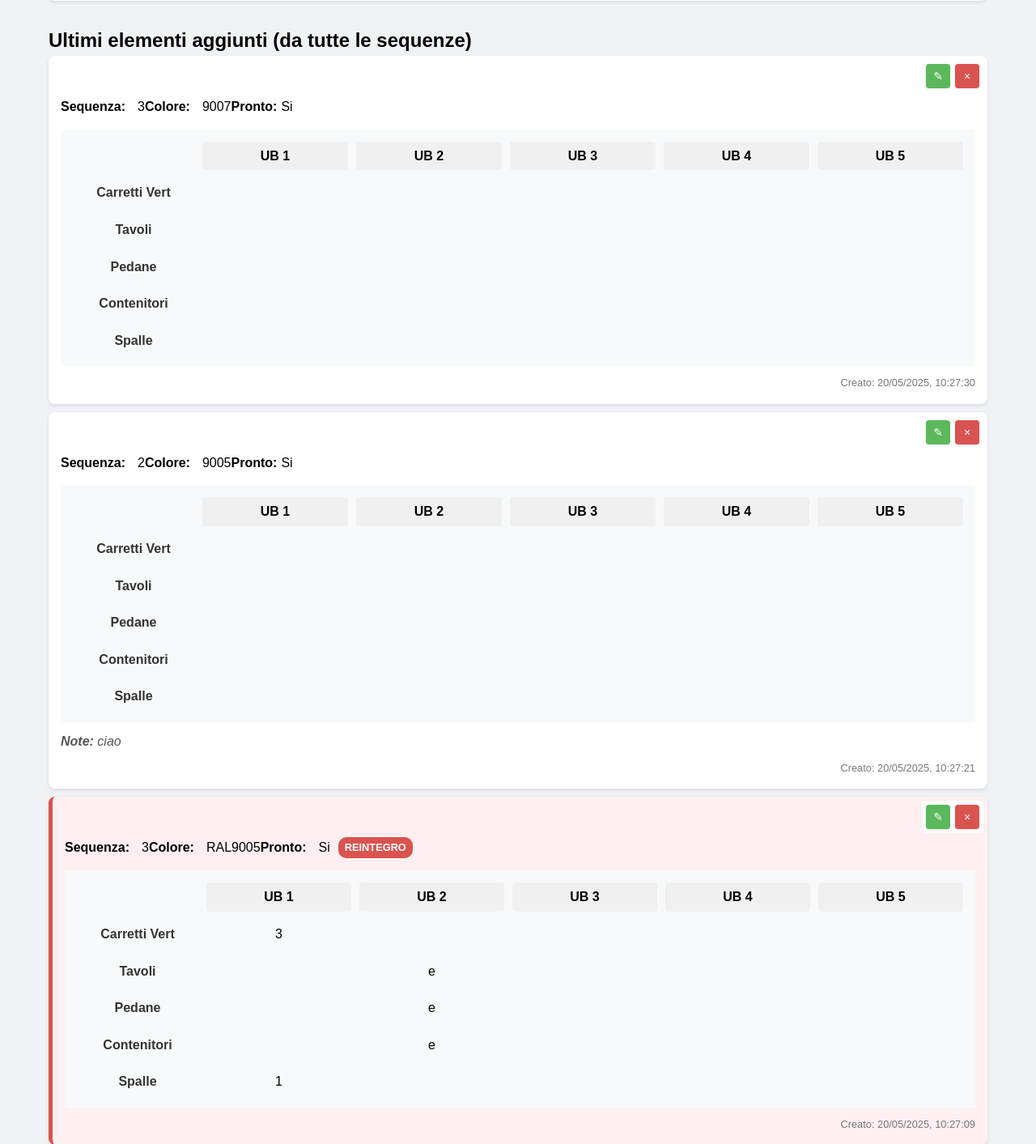
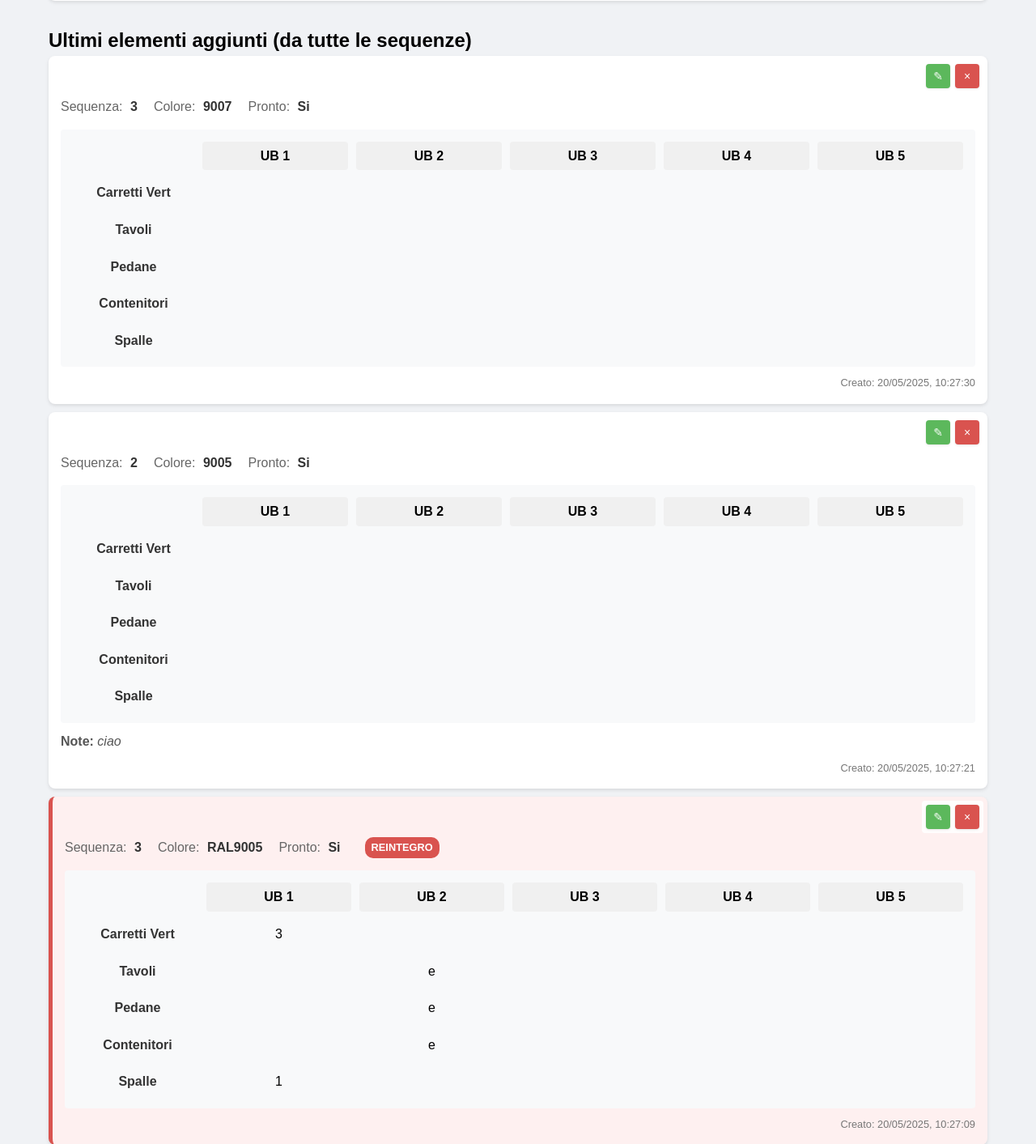
Before and after one commit to therealmrcolor/Programma-Estetica, a Flask app: page / in a window 1280 px wide. Shown: the part 833-2246 px from the top of the page at 81% size. Run offline with Flask 3, Linux system fonts and the light colour scheme; data comes from the database, SQL or seed files in the repository; data that the repository does not hold is empty.

Commit message:
Fix modifica, aggiunta modifca sequenza, scritte più visibili

```diff
--- a/static/script.js
+++ b/static/script.js
@@ -86,9 +86,9 @@ document.addEventListener('DOMContentLoaded', function() {
                         <button class="delete-btn" onclick="deleteItem(${item.sequenza}, ${item.id})">×</button>
                     </div>
                     <div class="item-info">
-                        <span>Sequenza:</span> ${item.sequenza}
-                        <span>Colore:</span> ${item.colore}
-                        <span>Pronto:</span> ${item.pronto}
+                        <span><span class="info-label">Sequenza:</span> <span class="info-value">${item.sequenza}</span></span>
+                        <span><span class="info-label">Colore:</span> <span class="info-value">${item.colore}</span></span>
+                        <span><span class="info-label">Pronto:</span> <span class="info-value">${item.pronto}</span></span>
                         ${item.reintegro === 'Si' ? '<span class="reintegro-badge">REINTEGRO</span>' : ''}
                     </div>
                     <div class="item-grid">
@@ -114,7 +114,7 @@ document.addEventListener('DOMContentLoaded', function() {
                         <div class="row-header">Spalle</div>
                         ${(item.spalle || []).map(val => `<div>${val || ''}</div>`).join('')}
                     </div>
-                    ${item.note ? `<div class="item-note"><span>Note:</span> ${item.note}</div>` : ''}
+                    ${item.note ? `<div class="item-note"><span class="info-label">Note:</span> <span class="info-value">${item.note}</span></div>` : ''}
                     <div class="item-timestamp">Creato: ${new Date(item.timestamp).toLocaleString('it-IT')}</div>
                 </div>
             `).join('');
@@ -155,6 +155,13 @@ function setupModal() {
 function editItem(item) {
     document.getElementById('editItemId').value = item.id;
     document.getElementById('editItemSequence').value = item.sequenza;
+
+    // Popola il campo sequenza se esiste (sia input che select)
+    const editSequenza = document.getElementById('editSequenza');
+    if (editSequenza) {
+        editSequenza.value = item.sequenza;
+    }
+
     document.getElementById('editColore').value = item.colore;
     document.getElementById('editPronto').value = item.pronto;
     document.getElementById('editReintegro').checked = (item.reintegro === 'Si'); // Set checkbox state
@@ -178,10 +185,16 @@ window.editItem = editItem; // Make it global
 
 async function updateItem() {
     const itemId = document.getElementById('editItemId').value;
-    const sequence = document.getElementById('editItemSequence').value;
+    const originalSequence = document.getElementById('editItemSequence').value;
+    const newSequence = document.getElementById('editSequenza').value; // Get from the select field
 
-    if (!sequence) {
-        alert('Errore: Sequenza dell\'elemento da modificare non trovata.');
+    if (!originalSequence) {
+        alert('Errore: Sequenza originale dell\'elemento da modificare non trovata.');
+        return;
+    }
+
+    if (!newSequence) {
+        alert('Errore: Nuova sequenza non selezionata.');
         return;
     }
 
@@ -208,7 +221,45 @@ async function updateItem() {
     });
 
     try {
-        const response = await fetch(`/api/update_item/${sequence}/${itemId}`, {
+        // Se la sequenza è cambiata, dobbiamo prima eliminare l'elemento dalla sequenza originale
+        // e poi crearlo nella nuova sequenza
+        if (originalSequence !== newSequence) {
+            // Prima creiamo il nuovo elemento nella nuova sequenza
+            const createData = {
+                ...formData,
+                sequenza: newSequence
+            };
+
+            const createResponse = await fetch('/api/add_item', {
+                method: 'POST',
+                headers: {
+                    'Content-Type': 'application/json'
+                },
+                body: JSON.stringify(createData)
+            });
+
+            const createResult = await createResponse.json().catch(() => null);
+
+            if (createResponse.ok && createResult && createResult.success) {
+                // Se la creazione è riuscita, eliminiamo l'elemento originale
+                const deleteResponse = await fetch(`/api/delete_item/${originalSequence}/${itemId}`, {
+                    method: 'DELETE'
+                });
+
+                const deleteResult = await deleteResponse.json().catch(() => null);
+
+                if (!deleteResponse.ok || !deleteResult || !deleteResult.success) {
+                    console.warn('Errore nell\'eliminazione dell\'elemento originale, ma nuovo elemento creato');
+                }
+            } else {
+                const errorMsg = createResult ? createResult.error : 'Errore durante la creazione dell\'elemento nella nuova sequenza';
+                alert(errorMsg);
+                console.error('Error creating item in new sequence:', createResult);
+                return;
+            }
+        } else {
+            // Se la sequenza non è cambiata, facciamo un normale update
+            const response = await fetch(`/api/update_item/${originalSequence}/${itemId}`, {
                 method: 'PUT',
                 headers: {
                     'Content-Type': 'application/json'
@@ -218,21 +269,23 @@ async function updateItem() {
 
             const result = await response.json().catch(() => null);
 
-        if (response.ok && result && result.success) {
+            if (!response.ok || !result || !result.success) {
+                const errorMsg = result ? result.error : 'Errore durante l\'aggiornamento dell\'elemento';
+                alert(errorMsg);
+                console.error('Error updating item:', result);
+                return;
+            }
+        }
+
+        // Chiudi il modale e ricarica i dati
         document.getElementById('editModal').style.display = 'none';
         if (typeof loadRecentItems === 'function') {
             loadRecentItems();
         }
-            // If on a sequence page, this function might not exist directly, but we call its equivalent
         if (typeof loadSequenceItems === 'function') {
             loadSequenceItems();
         }
 
-        } else {
-            const errorMsg = result ? result.error : 'Errore durante l\'aggiornamento dell\'elemento';
-            alert(errorMsg);
-            console.error('Error updating item:', result);
-        }
     } catch (error) {
         console.error('Error in updateItem fetch:', error);
         alert('Errore di comunicazione durante l\'aggiornamento dell\'elemento.');
--- a/static/sequence.js
+++ b/static/sequence.js
@@ -36,8 +36,8 @@ async function loadSequenceItems() {
                     <button class="delete-btn" onclick="deleteItem(${sequenceNum}, ${item.id})">×</button>
                 </div>
                 <div class="item-info">
-                    <span>Colore:</span> ${item.colore}
-                    <span>Pronto:</span> ${item.pronto}
+                    <span><span class="info-label">Colore:</span> <span class="info-value">${item.colore}</span></span>
+                    <span><span class="info-label">Pronto:</span> <span class="info-value">${item.pronto}</span></span>
                     ${item.reintegro === 'Si' ? '<span class="reintegro-badge">REINTEGRO</span>' : ''}
                 </div>
                 <div class="item-grid">
@@ -63,7 +63,7 @@ async function loadSequenceItems() {
                     <div class="row-header">Spalle</div>
                     ${(item.spalle || []).map(val => `<div>${val || ''}</div>`).join('')}
                 </div>
-                ${item.note ? `<div class="item-note"><span>Note:</span> ${item.note}</div>` : ''}
+                ${item.note ? `<div class="item-note"><span class="info-label">Note:</span> <span class="info-value">${item.note}</span></div>` : ''}
                 <div class="item-timestamp">Creato: ${new Date(item.timestamp).toLocaleString('it-IT')}</div>
             </div>
         `).join('');
--- a/static/style.css
+++ b/static/style.css
@@ -98,6 +98,12 @@ textarea {
     border: 1px solid #ddd;
     border-radius: 4px;
     font-size: 14px;
+}
+
+input[readonly] {
+    background-color: #f8f9fa;
+    color: #6c757d;
+    cursor: not-allowed;
 }
 
 textarea {
@@ -240,9 +246,19 @@ textarea {
 }
 
 .item-info span {
-    font-weight: bold;
     margin-right: 5px; /* Reduced margin */
 }
+
+.item-info .info-label {
+    font-weight: normal;
+    color: #666;
+}
+
+.item-info .info-value {
+    font-weight: bold;
+    color: #333;
+}
+
 .item-info > span:not(:last-child) {
     margin-right: 15px; /* Space between info elements */
 }
@@ -254,8 +270,13 @@ textarea {
     font-style: italic;
     color: #555;
 }
-.item-note span {
+.item-note .info-label {
     font-weight: bold;
+    font-style: normal;
+}
+.item-note .info-value {
+    font-weight: normal;
+    font-style: italic;
 }
 
 
--- a/templates/index.html
+++ b/templates/index.html
@@ -125,6 +125,18 @@
                         <input type="text" id="editColore" name="colore" required>
                     </div>
                     <div class="form-group">
+                        <label for="editSequenza">SEQUENZA</label>
+                        <select id="editSequenza" name="sequenza" required>
+                            <option value="1">1</option>
+                            <option value="2">2</option>
+                            <option value="3">3</option>
+                            <option value="4">4</option>
+                            <option value="5">5</option>
+                            <option value="6">6</option>
+                            <option value="7">7</option>
+                        </select>
+                    </div>
+                    <div class="form-group">
                         <label for="editPronto">PRONTO</label>
                         <select id="editPronto" name="pronto" required>
                             <option value="Si">Si</option>
```
Also changed, not shown: templates/sequence.html (+14 -1 lines), 1 other file. Lines whose indentation alone changed are shown as unchanged.
